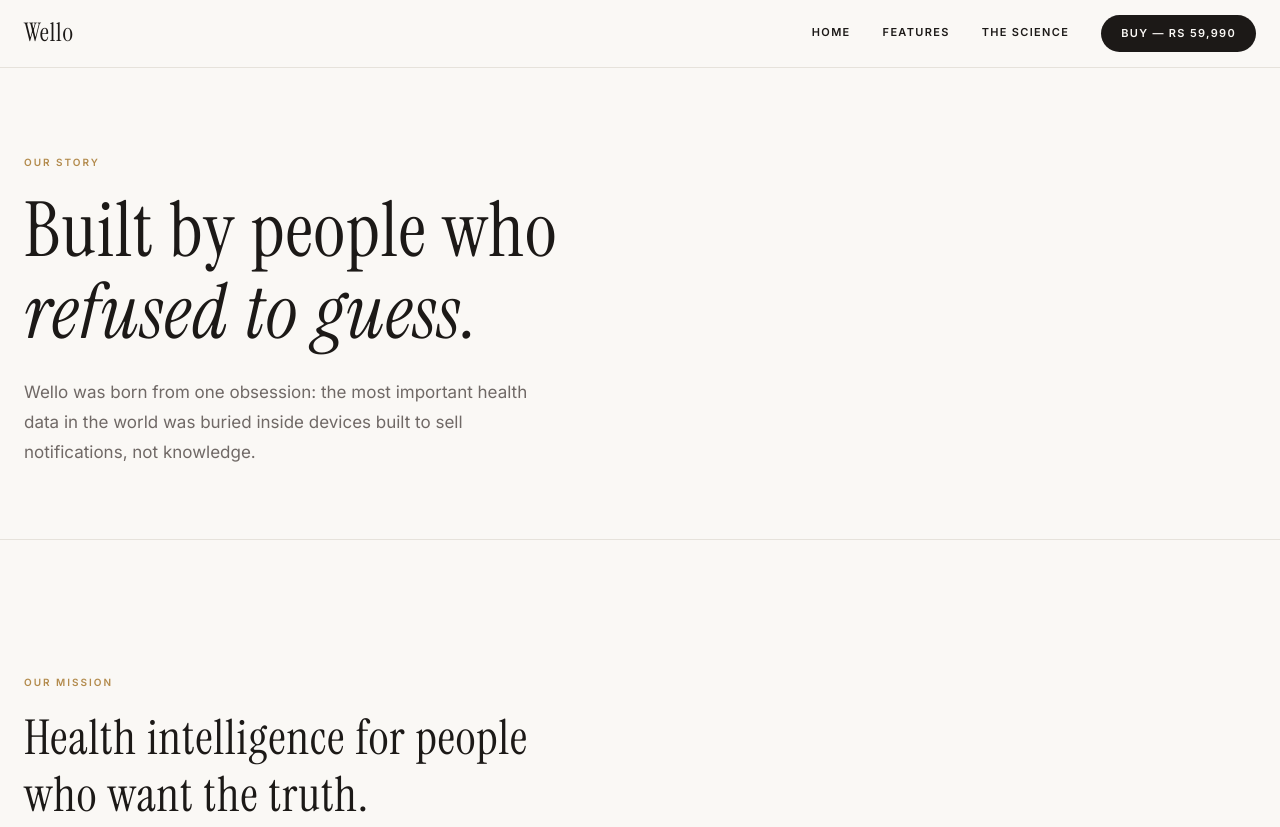
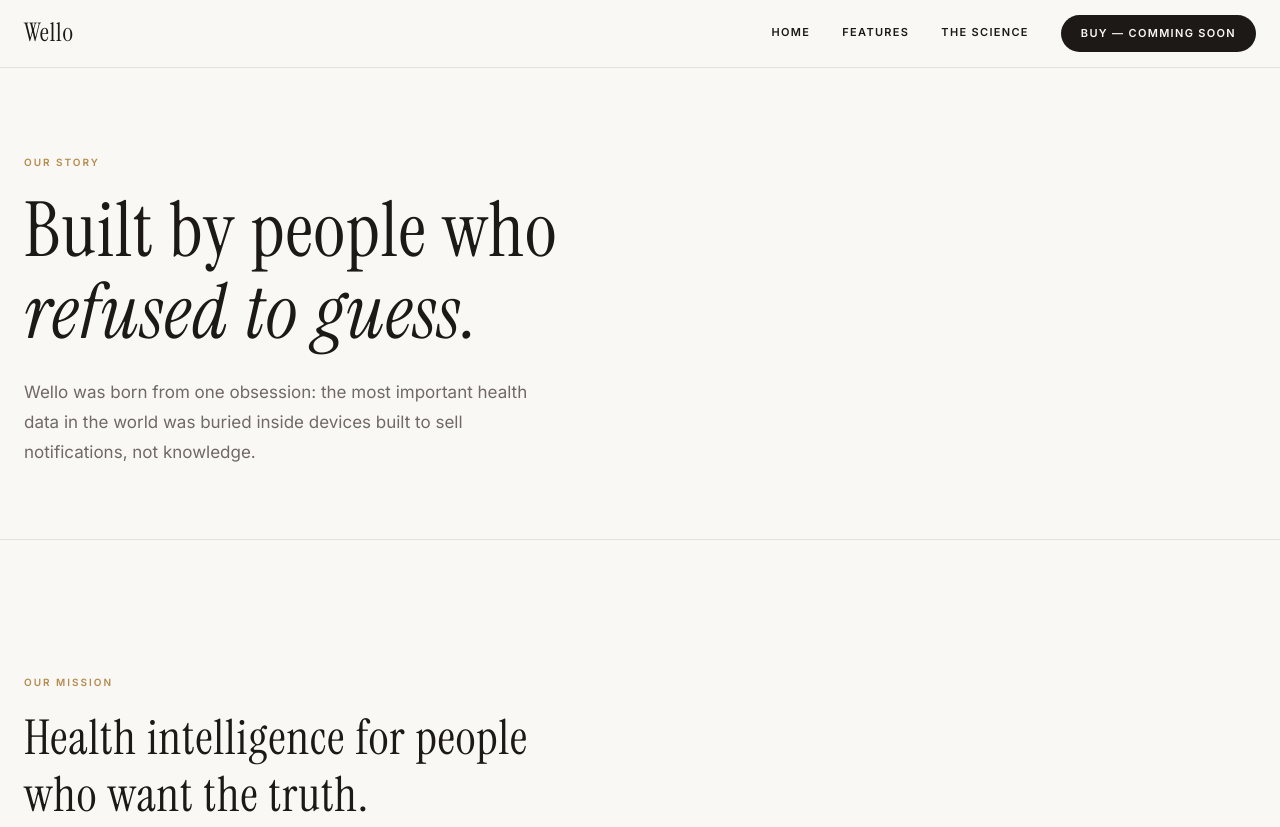
Before and after one commit to aloopops/wello, a plain HTML site: page about.html in a window 1280 px wide. Shown: the top 827 px of the page. Drawn offline with nearby package versions, Linux system fonts and the light colour scheme.

Commit message:
Update about.html

```diff
--- a/about.html
+++ b/about.html
@@ -56,7 +56,7 @@
       <a href="index.html" class="nav-link">Home</a>
       <a href="features.html" class="nav-link">Features</a>
       <a href="science.html" class="nav-link">The Science</a>
-      <a href="buy.html" class="nav-cta">Buy — Rs 59,990</a>
+      <a href="buy.html" class="nav-cta">Buy — Comming soon</a>
     </div>
     <button class="nav-toggle" aria-label="Menu" aria-expanded="false"><i data-lucide="menu"></i></button>
   </div>
@@ -65,7 +65,7 @@
   <a href="index.html">Home</a>
   <a href="features.html">Features</a>
   <a href="science.html">The Science</a>
-  <a href="buy.html">Buy — Rs 59,990</a>
+  <a href="buy.html">Buy — Comming soon</a>
 </div>
 
 <section class="about-hero">
@@ -147,7 +147,7 @@
       <span class="eyebrow" style="color:var(--primary-soft);">Ready to understand your body?</span>
       <h2>Your health. Fully understood.</h2>
       <p>No subscription. No screen. No monthly fees. One purchase gives you the band, the app, and lifetime access to your health data.</p>
-      <a href="buy.html" class="btn-dark" style="font-size:13px;padding:1rem 2.5rem;">Order Now — Rs 59,990 <i data-lucide="arrow-right"></i></a>
+      <a href="buy.html" class="btn-dark" style="font-size:13px;padding:1rem 2.5rem;">Order Now — Comming soon <i data-lucide="arrow-right"></i></a>
     </div>
   </div>
 </section>
```
